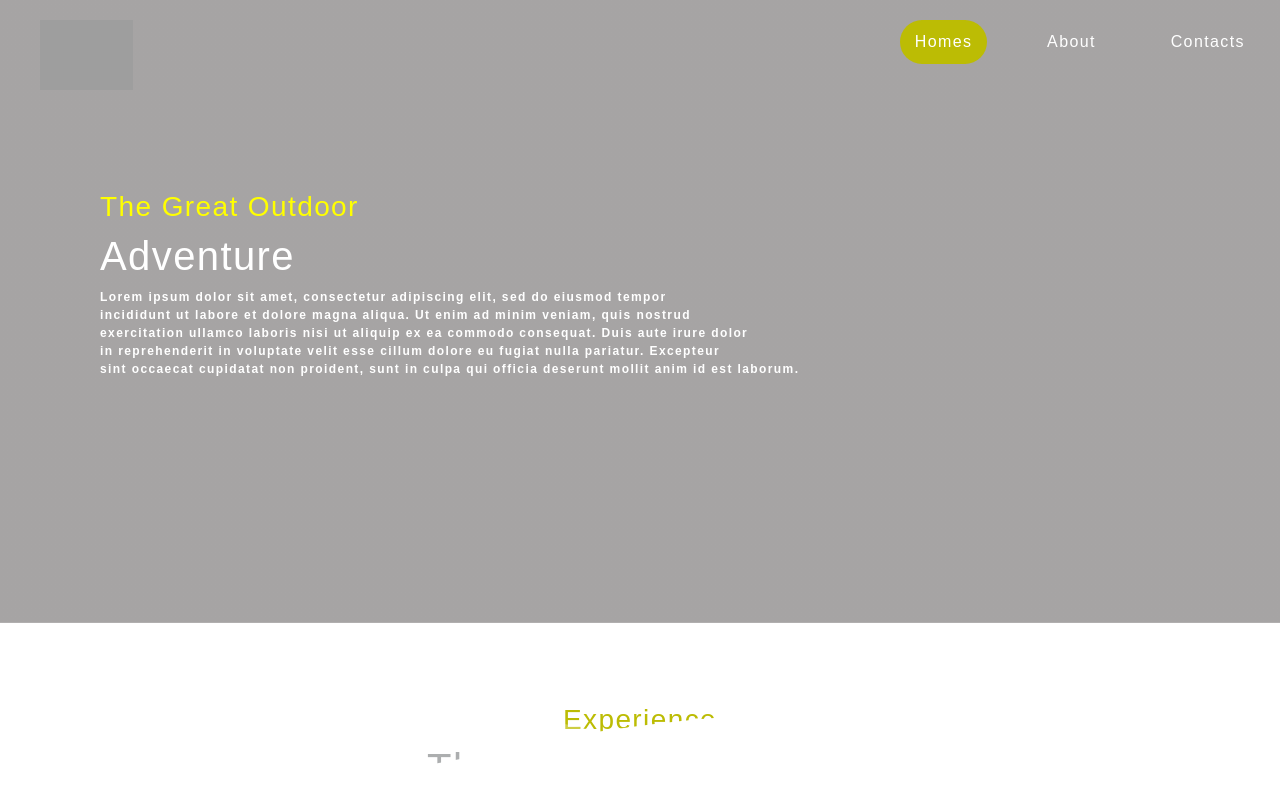
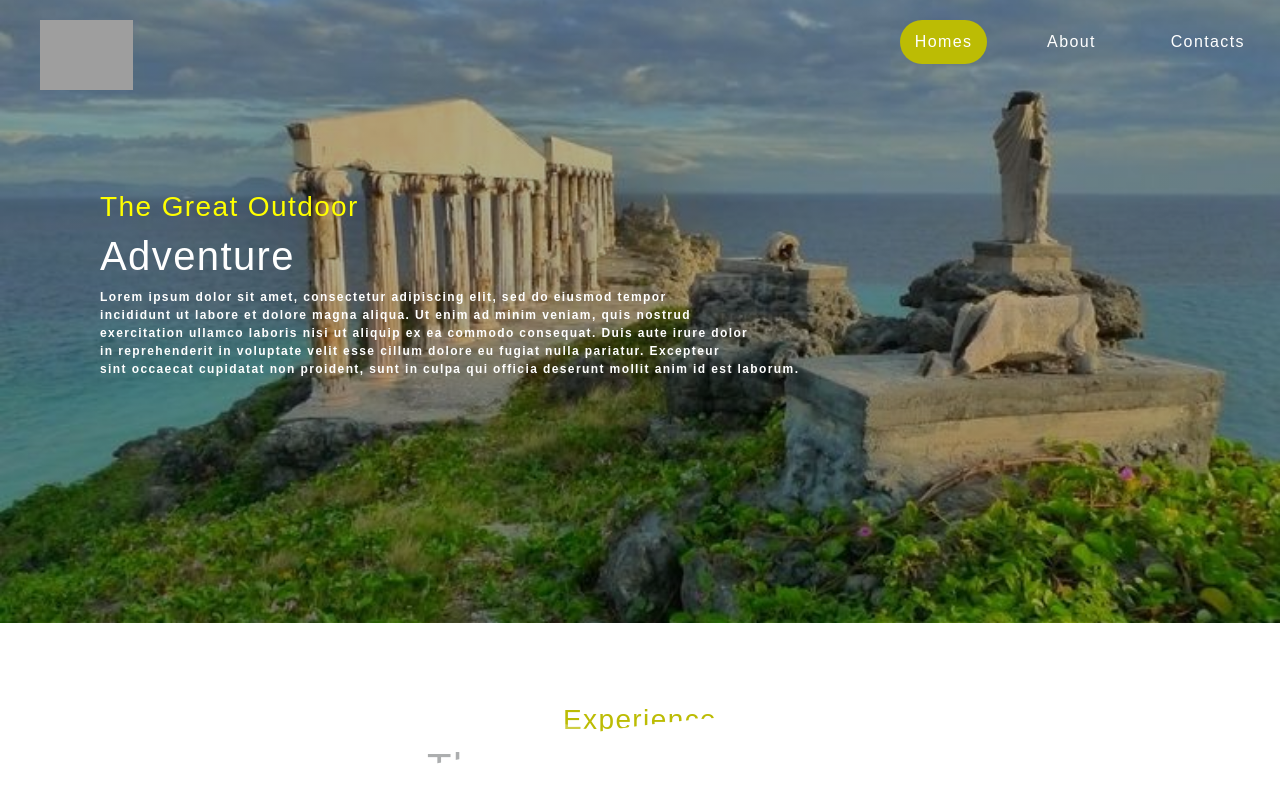
Before and after one commit to RandArien1202/WebTech, a website: page index.html in a window 1280 px wide. Shown: the top 797 px of the page. Drawn offline with nearby package versions, Linux system fonts and the light colour scheme; grey boxes are pictures that could not be loaded.

Commit message:
3rd Commit

```diff
--- a/css/style.css
+++ b/css/style.css
@@ -66,7 +66,7 @@ html {
 .spacer {
   aspect-ratio: 740/360;
   background-image: linear-gradient(rgba(0, 0, 0, 0.3), rgba(0, 0, 0, 0.3)),
-    url("css/asset/bg.jpg");
+    url("/css/asset/bg.jpg");
   overflow: hidden;
   width: 100%;
   background-repeat: no-repeat;
```
